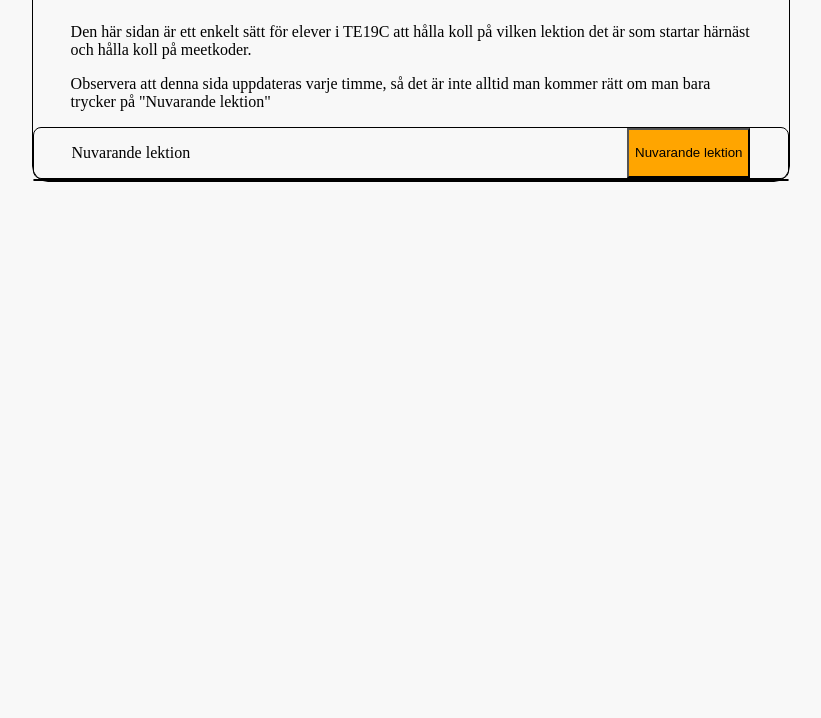
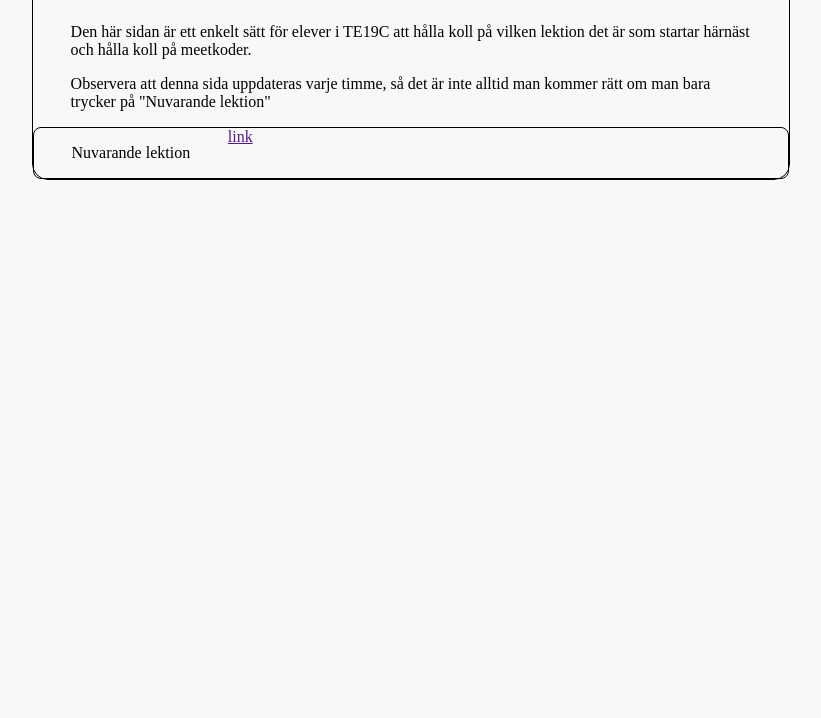
Before and after one commit to e-r-ik/te19cannibaler, a plain HTML site: page index.html in a window 1280 px wide. Shown: the part 82-800 px from the top of the page, without its empty margins (229-1050 px from the left). Drawn offline with Linux system fonts and the light colour scheme.

Commit message:
Update index.html

```diff
--- a/index.html
+++ b/index.html
@@ -7,6 +7,7 @@
     <title>te19cannibaler</title>
   </head>
   <body>
+  <script src="main.js" charset="utf-8"></script>
     <main>
       <header>
         <h1>Om denna sida</h1>
@@ -21,10 +22,7 @@
       </article>
       <section>
         <p>Nuvarande lektion</p>
-        <button type="button">Nuvarande lektion</button>
-      </section>
-      <section>
-
+        <a href="" onclick="location.href=currentLesson; return false;">link</a>
       </section>
     </main>
   </body>
```
